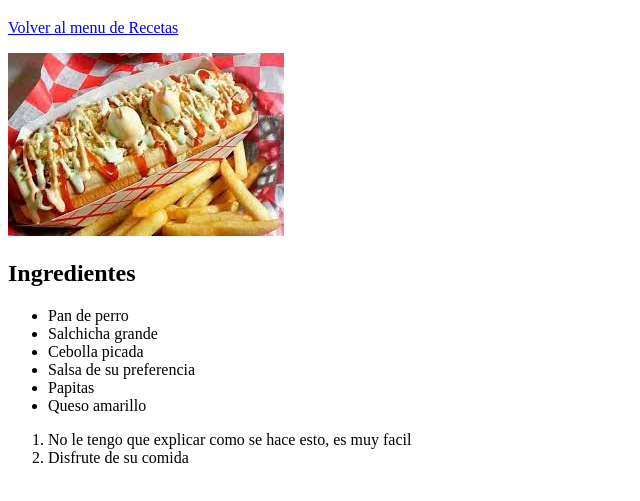
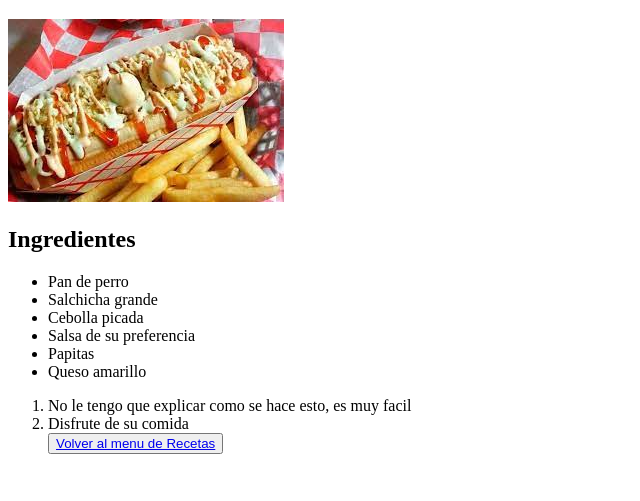
Before and after one commit to HJ-Programmer/odin-recipes, a plain HTML site: page recipes/perros.html in a window 1280 px wide. Shown: the part 61-562 px from the top of the page, without its empty margins (0-640 px from the left). Drawn offline with Linux system fonts and the light colour scheme.

Commit message:
poner botones para volver

```diff
--- a/recipes/perros.html
+++ b/recipes/perros.html
@@ -6,7 +6,6 @@
     </head>
     <body>
         <h1>Perros Calientes suculosos</h1>
-        <a href="../index.html">Volver al menu de Recetas</a>
         <p><img src="./PerroCaliente.png" alt="Perro caliente"></p>
         <h2>Ingredientes</h2>
         <ul>
@@ -20,6 +19,7 @@
         <ol>
             <li>No le tengo que explicar como se hace esto, es muy facil</li>
             <li>Disfrute de su comida</li>
+            <button><a href="../index.html">Volver al menu de Recetas</a></button>
         </ol>
     </body>
 </html>
```
Also changed, not shown: recipes/arepa.html (+1 -1 lines), recipes/hamburguesas.html (+1 -1 lines).
